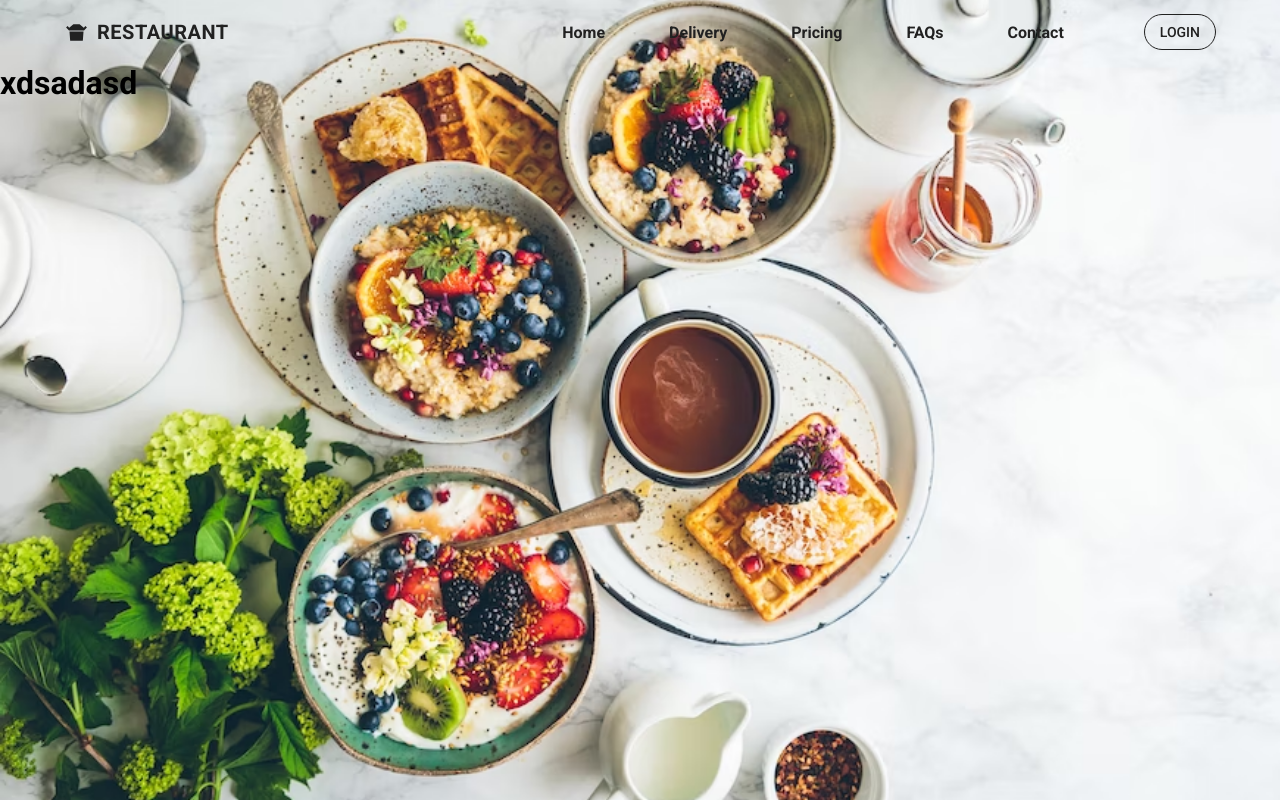
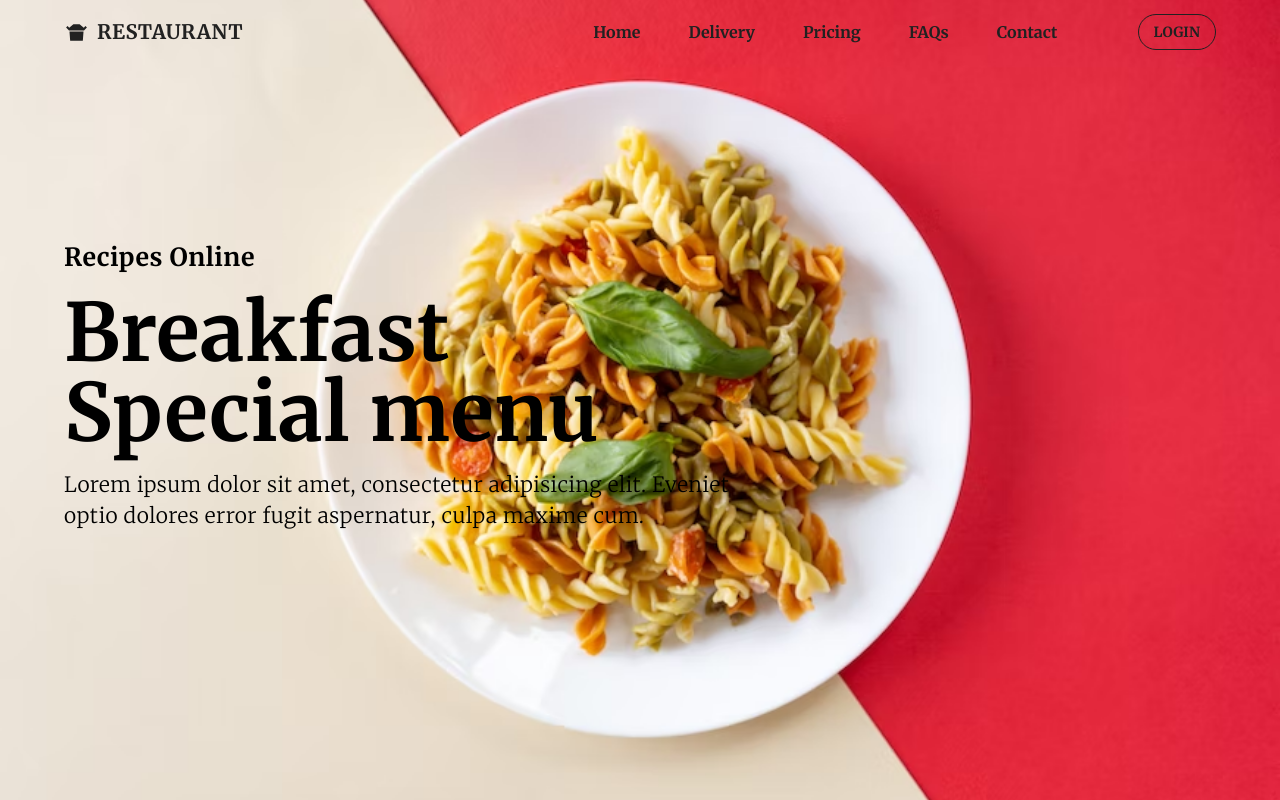
Before and after one commit to rhandyta/restaurant-reactjs-landingpage, a React (Vite) app: page / in a window 1280 px wide. Built offline with nearby package versions, Linux system fonts and the light colour scheme.

Commit message:
Landing apge section 1

```diff
--- a/index.html
+++ b/index.html
@@ -3,9 +3,11 @@
     <head>
         <meta charset="UTF-8" />
         <meta name="viewport" content="width=device-width, initial-scale=1.0" />
+        <link rel="preconnect" href="https://fonts.googleapis.com" />
+        <link rel="preconnect" href="https://fonts.gstatic.com" crossorigin />
         <link
+            href="https://fonts.googleapis.com/css2?family=Merriweather:ital,wght@0,300;0,400;0,700;0,900;1,400&display=swap"
             rel="stylesheet"
-            href="https://fonts.googleapis.com/css?family=Roboto:100,200,300,400,500,,600,700,800,900&display=swap"
         />
         <title>Vite + React</title>
     </head>
--- a/src/components/Navbar.jsx
+++ b/src/components/Navbar.jsx
@@ -57,8 +57,8 @@ function Navbar() {
                             },
                             justifyContent: "end",
                             gap: {
-                                sm: 3,
-                                md: 8,
+                                sm: 2,
+                                md: 6,
                             },
                             mx: {
                                 sm: 3,
@@ -82,11 +82,11 @@ function Navbar() {
                             Contact
                         </Link>
                     </Box>
-                    <Box>
                     <Button
                         variant="outlined"
                         color="inherit"
                         sx={{
+                            fontWeight: 600,
                             borderRadius: 10,
                             display: {
                                 xs: "none",
@@ -96,7 +96,6 @@ function Navbar() {
                     >
                         Login
                     </Button>
-                    </Box>
                 </NavToolbar>
             </Container>
         </AppBar>
--- a/src/index.css
+++ b/src/index.css
@@ -1,4 +1,4 @@
 * {
-    font-family: "Roboto", sans-serif;
+    font-family: "Merriweather", sans-serif;
     margin: 0;
 }
--- a/src/pages/LandingPage.jsx
+++ b/src/pages/LandingPage.jsx
@@ -1,5 +1,5 @@
 import React from "react";
-import { Box } from "@mui/material";
+import { Box, Container, Stack, Typography } from "@mui/material";
 import Navbar from "../components/Navbar";
 import BackgroundImageHero from "../assets/background.avif";
 
@@ -18,7 +18,64 @@ function LandingPage() {
                     }}
                 >
                     <Navbar />
-                    <h1>xdsadasd</h1>
+                    <Container sx={{ height: "80%" }}>
+                        <Stack
+                            sx={{
+                                width: {
+                                    xs: "70%",
+                                    sm: "70%",
+                                    md: "60%",
+                                },
+                            }}
+                            height="100%"
+                            direction="column"
+                            justifyContent="center"
+                        >
+                            <Typography
+                                variant="h6"
+                                fontWeight="600"
+                                sx={{
+                                    fontSize: {
+                                        xs: 14,
+                                        sm: 21,
+                                        md: 25,
+                                    },
+                                }}
+                            >
+                                Recipes Online
+                            </Typography>
+                            <Typography
+                                variant="h4"
+                                fontSize={80}
+                                lineHeight={1}
+                                fontWeight={700}
+                                my={2}
+                                sx={{
+                                    fontSize: {
+                                        xs: 32,
+                                        sm: 55,
+                                        md: 80,
+                                    },
+                                }}
+                            >
+                                Breakfast Special menu
+                            </Typography>
+                            <Typography
+                                variant="body1"
+                                fontWeight={300}
+                                sx={{
+                                    fontSize: {
+                                        xs: 14,
+                                        sm: 21,
+                                    },
+                                }}
+                            >
+                                Lorem ipsum dolor sit amet, consectetur
+                                adipisicing elit. Eveniet optio dolores error
+                                fugit aspernatur, culpa maxime cum.
+                            </Typography>
+                        </Stack>
+                    </Container>
                 </Box>
             </Box>
         </>
--- a/src/theme.jsx
+++ b/src/theme.jsx
@@ -5,7 +5,7 @@ export const theme = createTheme({
         values: {
             xs: 0,
             sm: 680,
-            md: 900,
+            md: 890,
             lg: 1200,
             xl: 1536,
         },
@@ -30,7 +30,7 @@ export const theme = createTheme({
         },
     },
     typography: {
-        fontFamily: "Roboto, sans-serif",
+        fontFamily: "Merriweather, sans-serif",
         h1: {
             fontWeight: 700,
             fontSize: "2.5rem",
```
Also changed, not shown: src/assets/background.avif. Lines whose indentation alone changed are shown as unchanged.
